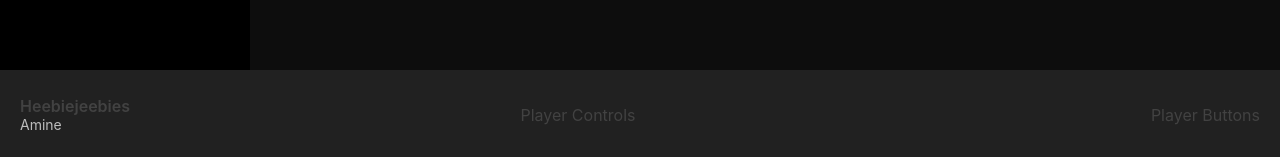
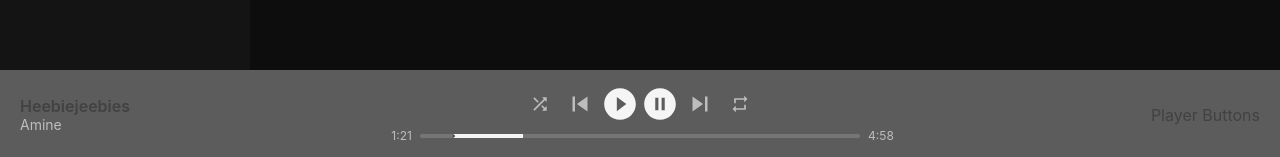
Before and after one commit to GulsahG/spotify-clone-app, a Next.js app: page / in a window 1280 px wide. Shown: the part 640-797 px from the top of the page. Built offline with nearby package versions, Linux system fonts and the light colour scheme; no server answers; the database is empty; what easy-peasy would draw is missing.

Commit message:
Player bar ui implemented

```diff
--- /dev/null
+++ b/components/player.tsx
@@ -0,0 +1,126 @@
+import {
+  ButtonGroup,
+  Box,
+  IconButton,
+  RangeSlider,
+  RangeSliderFilledTrack,
+  RangeSliderTrack,
+  RangeSliderThumb,
+  Center,
+  Flex,
+  Text,
+} from "@chakra-ui/react";
+import ReactHowler from "react-howler";
+import { useEffect, useRef, useState } from "react";
+import {
+  MdShuffle,
+  MdSkipPrevious,
+  MdSkipNext,
+  MdOutlinePlayCircleFilled,
+  MdOutlinePauseCircleFilled,
+  MdOutlineRepeat,
+} from "react-icons/md";
+import { useStoreActions } from "easy-peasy";
+
+const Player = () => {
+  return (
+    <Box>
+      <Box>{/* <ReactHowler /> */}</Box>
+      <Center>
+        <ButtonGroup>
+          <IconButton
+            outline=""
+            variant="link"
+            aria-label="Shuffle queue"
+            fontSize="20px"
+            icon={<MdShuffle />}
+            color="gray.400"
+            _hover={{ color: "gray.100", transition: "all .3s" }}
+          />
+          <IconButton
+            outline=""
+            variant="link"
+            aria-label="Play previous song in queue"
+            fontSize="30px"
+            icon={<MdSkipPrevious />}
+            color="gray.400"
+            sx={{ marginInlineStart: "0 !important" }}
+            _hover={{ color: "gray.100", transition: "all .3s" }}
+          />
+          <IconButton
+            outline=""
+            variant="link"
+            aria-label="Play current song in queue"
+            fontSize="38px"
+            icon={<MdOutlinePlayCircleFilled />}
+            color="gray.100"
+            sx={{ marginInlineStart: "0 !important" }}
+            _hover={{ transform: "scale(1.1)", transition: "all .3s ease-in" }}
+          />
+          <IconButton
+            outline=""
+            variant="link"
+            aria-label="Pause current song in queue"
+            fontSize="38px"
+            icon={<MdOutlinePauseCircleFilled />}
+            color="gray.100"
+            sx={{ marginInlineStart: "0 !important" }}
+            _hover={{ transform: "scale(1.1)", transition: "all .3s ease-in" }}
+          />
+          <IconButton
+            outline=""
+            variant="link"
+            aria-label="Play next song in queue"
+            fontSize="30px"
+            icon={<MdSkipNext />}
+            color="gray.400"
+            sx={{ marginInlineStart: "0 !important" }}
+            _hover={{ color: "gray.100", transition: "all .3s" }}
+          />
+          <IconButton
+            outline=""
+            variant="link"
+            aria-label="Repeat current songs in queue"
+            fontSize="20px"
+            icon={<MdOutlineRepeat />}
+            color="gray.400"
+            sx={{ marginInlineStart: "0 !important" }}
+            _hover={{ color: "gray.100", transition: "all .3s" }}
+          />
+        </ButtonGroup>
+      </Center>
+      <Box color="gray.400" mt={1}>
+        <Flex justify="space-around" align="center">
+          <Box flex="2">
+            <Text fontSize="12px" textAlign="right">
+              1:21
+            </Text>
+          </Box>
+          <Box flex="8" mx={2}>
+            <Center>
+              <RangeSlider
+                aria-label={["min", "max"]}
+                step={0.1}
+                min={0}
+                max={321}
+                id="player-range"
+              >
+                <RangeSliderTrack bg="gray.600">
+                  <RangeSliderFilledTrack bg="gray.100" />
+                </RangeSliderTrack>
+                <RangeSliderThumb index={0} boxSize="0px" bg="gray.800" />
+              </RangeSlider>
+            </Center>
+          </Box>
+          <Box flex="2">
+            <Text fontSize="12px" textAlign="left">
+              4:58
+            </Text>
+          </Box>
+        </Flex>
+      </Box>
+    </Box>
+  );
+};
+
+export default Player;
--- a/components/playerBar.tsx
+++ b/components/playerBar.tsx
@@ -1,17 +1,18 @@
 import { Box, Flex, Text } from "@chakra-ui/layout";
+import Player from "./player";
 
 const PlayerBar = () => {
   return (
-    <Box height="90px" width="100vw" bg="gray.900" paddingX="20px">
+    <Box height="90px" width="100vw" bg="blackAlpha.700" paddingX="20px">
       <Flex height="100%" align="center" justify="center">
-        <Box flex="3" fontSize="16px" lineHeight="shorter">
+        <Box flex="5" fontSize="16px" lineHeight="shorter">
           <Text fontWeight="600">Heebiejeebies</Text>
           <Text color="gray.400" fontSize="14px">
             Amine
           </Text>
         </Box>
         <Box flex="12" textAlign="center">
-          Player Controls
+          <Player />
         </Box>
         <Box flex="5" textAlign="end">
           Player Buttons
--- a/components/sidebar.tsx
+++ b/components/sidebar.tsx
@@ -56,7 +56,7 @@ const Sidebar = () => {
     <Box
       width="100%"
       height="calc(100vh - 90px)"
-      bg="black"
+      bg="blackAlpha.900"
       paddingX="5px"
       color="gray"
     >
--- a/package.json
+++ b/package.json
@@ -36,6 +36,7 @@
     "@types/cookie": "^0.4.1",
     "@types/jsonwebtoken": "^8.5.8",
     "@types/react": "^17.0.37",
+    "@types/react-howler": "^5.2.0",
     "@typescript-eslint/eslint-plugin": "^5.6.0",
     "@typescript-eslint/parser": "^5.6.0",
     "babel-plugin-superjson-next": "^0.4.2",
--- a/pages/playlist/[id].tsx
+++ b/pages/playlist/[id].tsx
@@ -1,6 +1,6 @@
 import prisma from "../../lib/prisma";
 import { validateToken, JwtPayload } from "../../lib/auth";
-import playlist from "../api/playlist";
+// import playlist from "../api/playlist";
 import GradientLayout from "../../components/gradientLayout";
 import SongTable from "../../components/songsTable";
 import { formatTime } from "../../lib/formatters";
```
Also changed, not shown: 1 other file (tests, documents, lock files or other folders).
